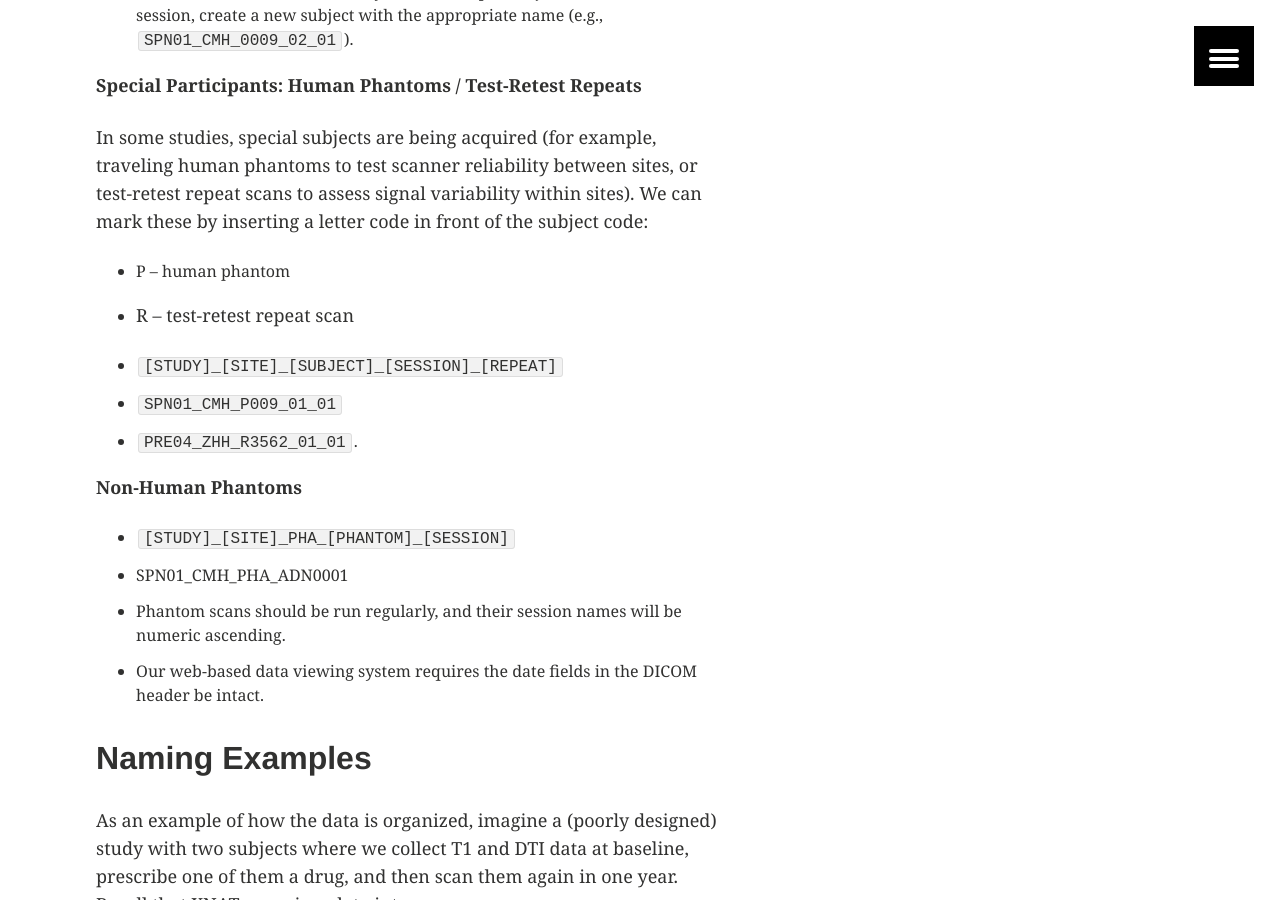
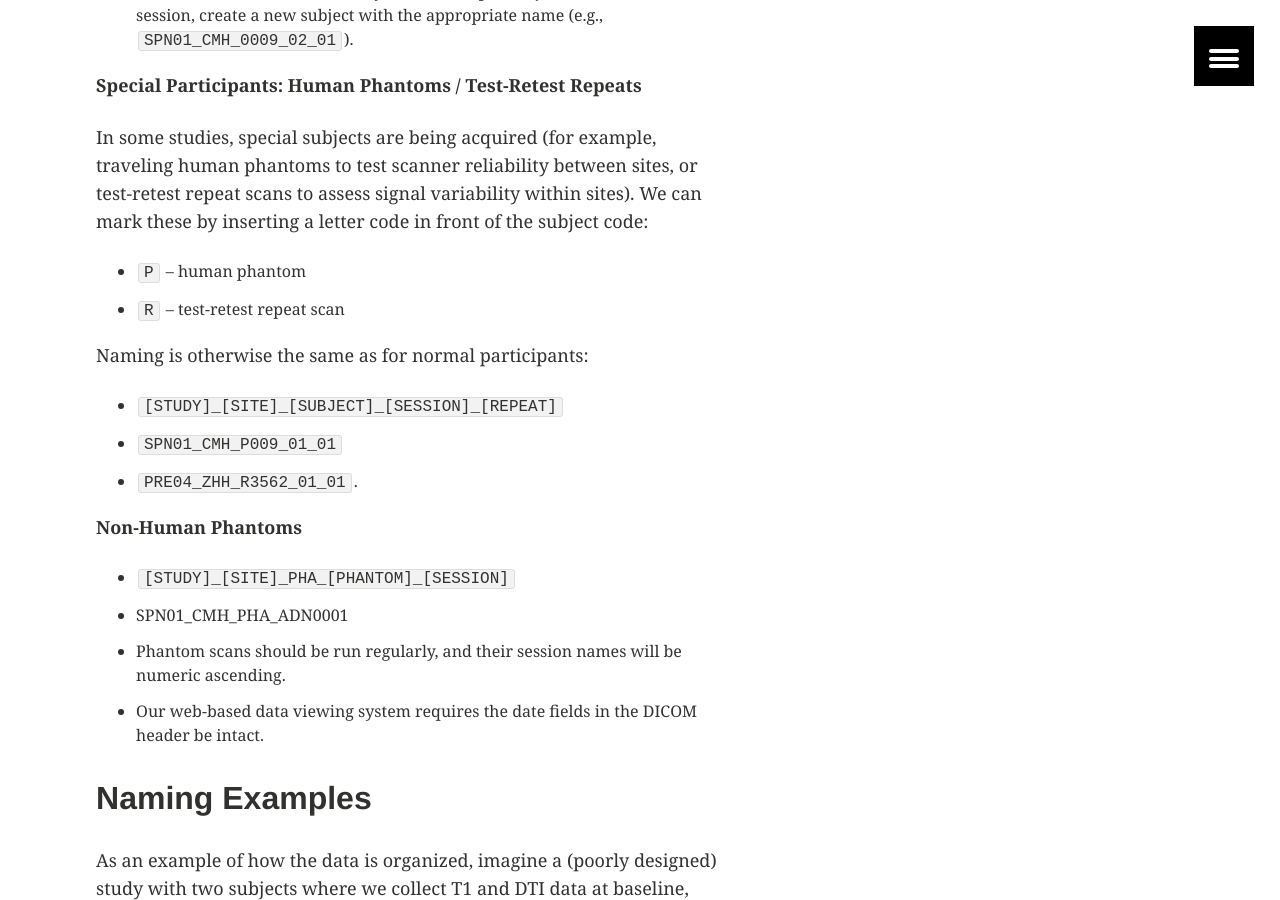
Before and after one commit to TIGRLab/tigrlab.github.io, a Jekyll site: the page built from _posts/database/2016-01-03-xnat-naming.md, in a window 1280 px wide and 900 px high, scrolled down 1520 px. Built offline with Jekyll 4.4.1, drawn with Linux system fonts in a browser that asks for light colours.

Commit message:
final touches...

```diff
--- a/_posts/database/2016-01-03-xnat-naming.md
+++ b/_posts/database/2016-01-03-xnat-naming.md
@@ -35,8 +35,10 @@ We also distinguish between human, special human, and non-human phantom data (ob
 
 In some studies, special subjects are being acquired (for example, traveling human phantoms to test scanner reliability between sites, or test-retest repeat scans to assess signal variability within sites). We can mark these by inserting a letter code in front of the subject code:
 
-+ P -- human phantom
-+ R -- test-retest repeat scan
++ `P` -- human phantom
++ `R` -- test-retest repeat scan
+
+Naming is otherwise the same as for normal participants:
 
 + `[STUDY]_[SITE]_[SUBJECT]_[SESSION]_[REPEAT]`
 + `SPN01_CMH_P009_01_01`
```
